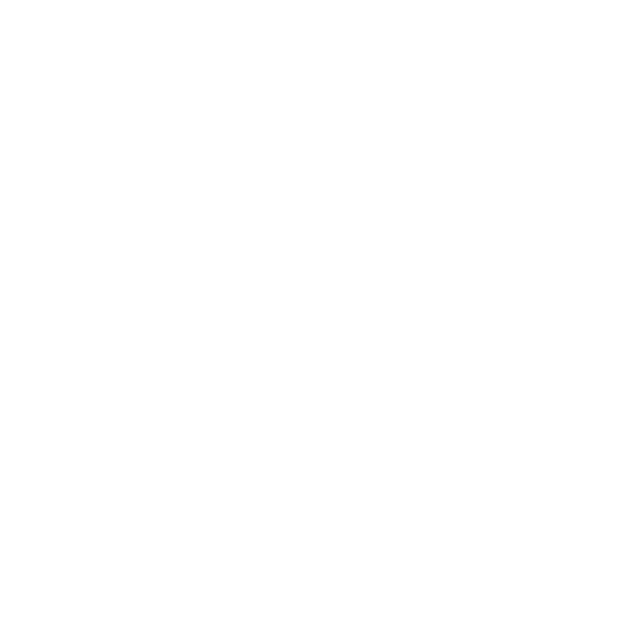
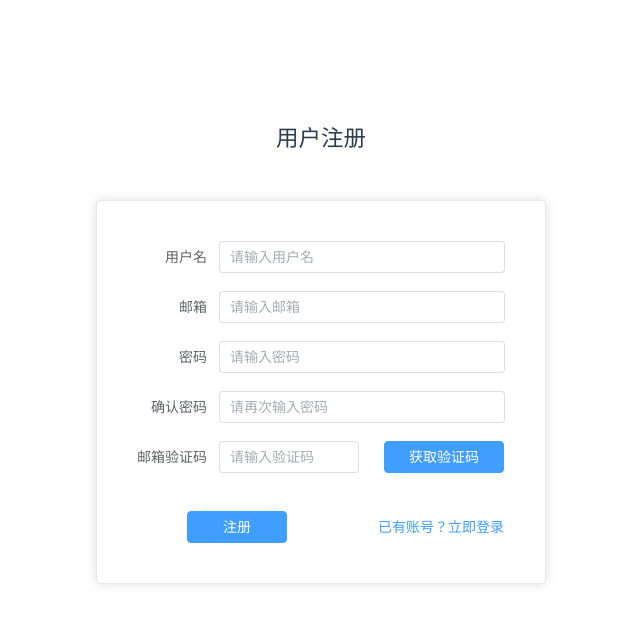
Before and after one commit to islgl/ani-sight-frontend, a Vue app: page /register in a window 1280 px wide. Before the commit this address had no page. Shown: the top 624 px of the page, without its empty margins (255-895 px from the left). Built offline with nearby package versions, Linux system fonts and the light colour scheme.

Commit message:
register page

```diff
--- a/src/components/user/Login.vue
+++ b/src/components/user/Login.vue
@@ -12,9 +12,9 @@
           <el-form-item label="密码">
             <el-input type="password" placeholder="请输入密码" v-model="password"></el-input>
           </el-form-item>
-          <el-button type="primary" @click="check" :plain="true">登录</el-button>
-          <el-button type="primary">注册</el-button>
-          <el-button link type='info' key="info" class="forget-pwd">忘记密码</el-button>
+          <el-button type="primary" @click="checkAndLogin" class="login-btn">登录</el-button>
+          <el-button type="text" class="text-btn">忘记密码</el-button>
+          <el-button type="text" @click="toRegister" class="text-btn">注册</el-button>
         </el-form>
       </el-card>
     </el-main>
@@ -35,9 +35,13 @@
   padding: 20px;
 }
 
-.forget-pwd {
+.text-btn {
   float: right;
-  margin-top: 7px;
+}
+
+.login-btn {
+  margin-left: 40px;
+  width: 100px;
 }
 
 </style>
@@ -56,7 +60,7 @@ export default {
     }
   },
   methods: {
-    check() {
+    checkAndLogin() {
       // true if email, false if username
       const userType = this.usernameOrEmail.includes('@');
       // 用户名邮箱验证
@@ -70,16 +74,13 @@ export default {
         }
       }
       // 密码验证
-      if (this.password === '') {
-        ElMessage.warning('请输入密码')
+      if (!isPasswordValid(this.password)) {
         return;
-      } else {
-        if (this.password.length < 6 || this.password.length > 16) {
-          ElMessage.warning('密码长度应在6-16位之间')
-          return;
-        }
       }
       login(this.usernameOrEmail, this.password);
+    },
+    toRegister() {
+      router.push('/register');
     }
   }
 }
@@ -114,23 +115,31 @@ const isEmailValid = email => {
   return true;
 };
 
+const isPasswordValid = password => {
+  if (password === '') {
+    ElMessage.warning('请输入密码')
+    return false;
+  } else {
+    if (password.length < 6 || password.length > 16) {
+      ElMessage.warning('密码长度应在6-16位之间')
+      return false;
+    }
+  }
+  return true;
+}
+
 const login = (user, password) => {
   const formData = new FormData();
   formData.append('usernameOrEmail', user);
   formData.append('password', password);
   instance.post(URL_PREFIX + '/login', formData)
       .then(response => {
-        if (response.status === 'success') {
-          console.log(response.msg);
-          localStorage.setItem('user', JSON.stringify(response.data));
-          router.push('/home');
-        } else {
-          console.log(response.msg);
-          throw new Error(response.msg);
-        }
+        ElMessage.success("登录成功");
+        localStorage.setItem('user', JSON.stringify(response.data));
+        router.push('/home');
       })
       .catch(error => {
-        console.error('Error:', error);
+        ElMessage.error(error.message);
       })
 }
 
--- a/src/components/user/Register.vue
+++ b/src/components/user/Register.vue
@@ -5,17 +5,34 @@
     </el-header>
     <el-main>
       <el-card>
-        <el-form>
+        <el-form label-width="auto">
           <el-form-item label="用户名">
-            <el-input placeholder="请输入用户名" type="text" v-model="usernameOrEmail"></el-input>
+            <el-input placeholder="请输入用户名" type="text" v-model="username"></el-input>
+          </el-form-item>
+          <el-form-item label="邮箱">
+            <el-input type="text" placeholder="请输入邮箱" v-model="email"></el-input>
           </el-form-item>
           <el-form-item label="密码">
             <el-input type="password" placeholder="请输入密码" v-model="password"></el-input>
           </el-form-item>
-          <el-button type="primary" @click="check" :plain="true">登录</el-button>
-          <el-button type="primary">注册</el-button>
-          <el-button link type='info' key="info" class="forget-pwd">忘记密码</el-button>
+          <el-form-item label="确认密码">
+            <el-input type="password" placeholder="请再次输入密码" v-model="confirmPassword"></el-input>
+          </el-form-item>
+          <el-row>
+            <el-col span="10">
+              <el-form-item label="邮箱验证码">
+                <el-input type="text" placeholder="请输入验证码" class="verify-input" v-model="verifyCode"></el-input>
+              </el-form-item>
+            </el-col>
+            <el-col span="12">
+              <el-button type="primary" class="get-code-btn" :disabled="count>0" @click="getVerifyCode">
+                获取验证码{{ count > 0 ? '(' + count + ')' : '' }}
+              </el-button>
+            </el-col>
+          </el-row>
         </el-form>
+        <el-button type="primary" @click="checkAndRegister" class="register-btn">注册</el-button>
+        <el-button type="text" class="login" @click="toLogin">已有账号？立即登录</el-button>
       </el-card>
     </el-main>
   </el-container>
@@ -24,16 +41,180 @@
 <style scoped>
 .el-container {
   width: 85vw;
-  height: 50vh;
+  height: 70vh;
   justify-content: center;
   align-items: center;
 }
 
 .el-card {
-  width: 400px;
+  width: 450px;
   margin: 0 auto;
   padding: 20px;
 }
 
+.el-row {
+  margin-bottom: 20px;
+}
+
+.el-col {
+  border-radius: 4px;
+}
+
+.login {
+  float: right;
+}
+
+.register-btn {
+  margin-left: 50px;
+  width: 100px;
+}
+
+.verify-input {
+  width: 140px;
+}
+
+.get-code-btn {
+  margin-left: 25px;
+  width: 120px;
+}
+
 
 </style>
+
+<script>
+import {ElMessage} from "element-plus";
+import {instance} from "@/utils/request.js"
+import router from "@/router/index.js";
+
+export default {
+  data() {
+    return {
+      username: '',
+      email: '',
+      password: '',
+      confirmPassword: '',
+      verifyCode: '',
+      count: 0
+    }
+  },
+  methods: {
+    checkAndRegister() {
+      if (isUsernameValid(this.username) && isEmailValid(this.email) && isPasswordValid(this.password)
+          && isConfirmPasswordValid(this.password, this.confirmPassword) && isVerifyCodeValid(this.verifyCode)) {
+        register(this.username, this.email, this.password, this.confirmPassword, this.verifyCode)
+      }
+    },
+    toLogin() {
+      router.push('/login')
+    },
+    getVerifyCode() {
+      instance.get('/users/email-verify', {
+        params: {
+          email: this.email
+        }
+      }).then(response => {
+        if (response.status === 'success') {
+          console.log(response.message);
+          ElMessage.success("验证码已发送至邮箱，5min内有效");
+          // 禁用按钮1min
+          this.count = 60;
+          const timer = setInterval(() => {
+            this.count--;
+            if (this.count === 0) {
+              clearInterval(timer);
+            }
+          }, 1000)
+        }
+      }).catch(error => {
+        console.log(error);
+        ElMessage.error("验证码发送失败，请稍后重试")
+      })
+    }
+
+  }
+}
+
+const isUsernameValid = username => {
+  if (username === '') {
+    ElMessage.warning('请输入用户名')
+    return false
+  } else {
+    if (username.length < 4 || username.length > 16) {
+      ElMessage.warning('用户名长度应在4-16位之间')
+      return false
+    }
+  }
+  const specialCharacters = "!@#$%^&*()_+{}|:<>?`-=[]\\;',./~";
+  for (const c of username) {
+    if (specialCharacters.includes(c)) {
+      ElMessage.warning('用户名不能包含特殊字符')
+      return false;
+    }
+  }
+  return true;
+
+}
+
+const isEmailValid = email => {
+  if (email === '') {
+    ElMessage.warning('请输入邮箱')
+    return false;
+  }
+  const emailRegex = /^[a-zA-Z0-9_+&*-]+(?:\.[a-zA-Z0-9_+&*-]+)*@(?:[a-zA-Z0-9-]+\.)+[a-zA-Z]{2,7}$/;
+  if (!emailRegex.test(email)) {
+    ElMessage.warning('邮箱格式不正确')
+    return false;
+  }
+  return true;
+};
+
+const isPasswordValid = password => {
+  if (password === '') {
+    ElMessage.warning('请输入密码')
+    return false;
+  } else {
+    if (password.length < 6 || password.length > 16) {
+      ElMessage.warning('密码长度应在6-16位之间')
+      return false;
+    }
+  }
+  return true;
+}
+
+const isConfirmPasswordValid = (password, confirmPassword) => {
+  if (password !== confirmPassword) {
+    ElMessage.warning('两次输入的密码不一致')
+    return false;
+  }
+  return true;
+}
+
+const isVerifyCodeValid = verifyCode => {
+  if (verifyCode === '') {
+    ElMessage.warning('请输入验证码')
+    return false;
+  } else {
+    if (verifyCode.length !== 6) {
+      ElMessage.warning('验证码长度应为6位')
+      return false;
+    }
+  }
+  return true;
+}
+
+const register = (username, email, password, confirmPassword, verifyCode) => {
+  const formData = new FormData();
+  formData.append('username', username);
+  formData.append('email', email);
+  formData.append('password', password);
+  formData.append('confirmPassword', confirmPassword);
+  formData.append('verifyCode', verifyCode);
+
+  instance.post('/users/register', formData).then(response => {
+    ElMessage.success("注册成功，请前往登录");
+    router.push('/login')
+  }).catch(error => {
+    ElMessage.error(error.message)
+  })
+}
+</script>
--- a/src/router/index.js
+++ b/src/router/index.js
@@ -1,7 +1,8 @@
 import Login from '@/components/user/Login.vue'
 import Home from '@/components/Home.vue'
-import { createRouter, createWebHistory } from 'vue-router'
-import { instance } from '@/utils/request'
+import Register from '@/components/user/Register.vue'
+import {createRouter, createWebHistory} from 'vue-router'
+import {instance} from '@/utils/request'
 
 const routes = [
     {
@@ -13,16 +14,22 @@ const routes = [
         }
     },
     {
-        path: '/login',
-        name: 'login',
-        component: Login
-    }, {
         path: '/home',
         component: Home,
         name: 'home',
         meta: {
             requireAuth: true
         }
+    },
+    {
+        path: '/login',
+        name: 'login',
+        component: Login
+    },
+    {
+        path: '/register',
+        name: 'register',
+        component: Register
     }
 ]
 
@@ -36,7 +43,6 @@ router.beforeEach((to, from, next) => {
         const user = JSON.parse(localStorage.getItem('user'))
         if (user === null) {
             next('/login')
-            return
         } else {
             instance.get('/users/token-valid', {
                 params: {
@@ -44,16 +50,15 @@ router.beforeEach((to, from, next) => {
                 }
             }).then(res => {
                 if (res.status === 'success') {
-                    console.log('Token is valid...')
+                    console.log('Token is valid')
                     next()
                 } else {
-                    console.log('Token is invalid...')
+                    console.warn('Token is invalid')
                     next('/login')
                 }
             }).catch(err => {
-                console.log('Token is error...')
+                console.error(err)
                 next('/login')
-                console.log('go to login...')
             })
         }
     } else {
--- a/src/utils/request.js
+++ b/src/utils/request.js
@@ -1,5 +1,5 @@
 import axios from "axios";
-import { ElMessage } from "element-plus";
+import {ElMessage} from "element-plus";
 
 const BASE_URL = '/api';
 export const instance = axios.create({
@@ -13,15 +13,20 @@ export const instance = axios.create({
 // 响应拦截器
 instance.interceptors.response.use(
     (response) => {
-        if (response.data.status === "success") {
-            return response.data;
+        const data=response.data
+        if (data.status === "success") {
+            console.log("Success from response interceptor: ", data)
+            return data;
         }
-        ElMessage.error(response.data.msg);
-        return Promise.reject(response.data);
+        console.warn("Error from response interceptor: ", data)
+        return Promise.reject(data);
     },
     (error) => {
-        console.log("Error: ", error)
-        return Promise.reject(error);
+        console.error("Error from response interceptor: ", error)
+        return Promise.reject({
+            status: "error",
+            message: "HTTP Error"
+        });
     }
 );
 
@@ -29,7 +34,7 @@ instance.interceptors.response.use(
 instance.interceptors.request.use(
     (config) => {
         const user = JSON.parse(localStorage.getItem("user"))
-        if (user) {
+        if (user && user.token) {
             config.headers.Authorization = user.token;
         }
         return config;
```
